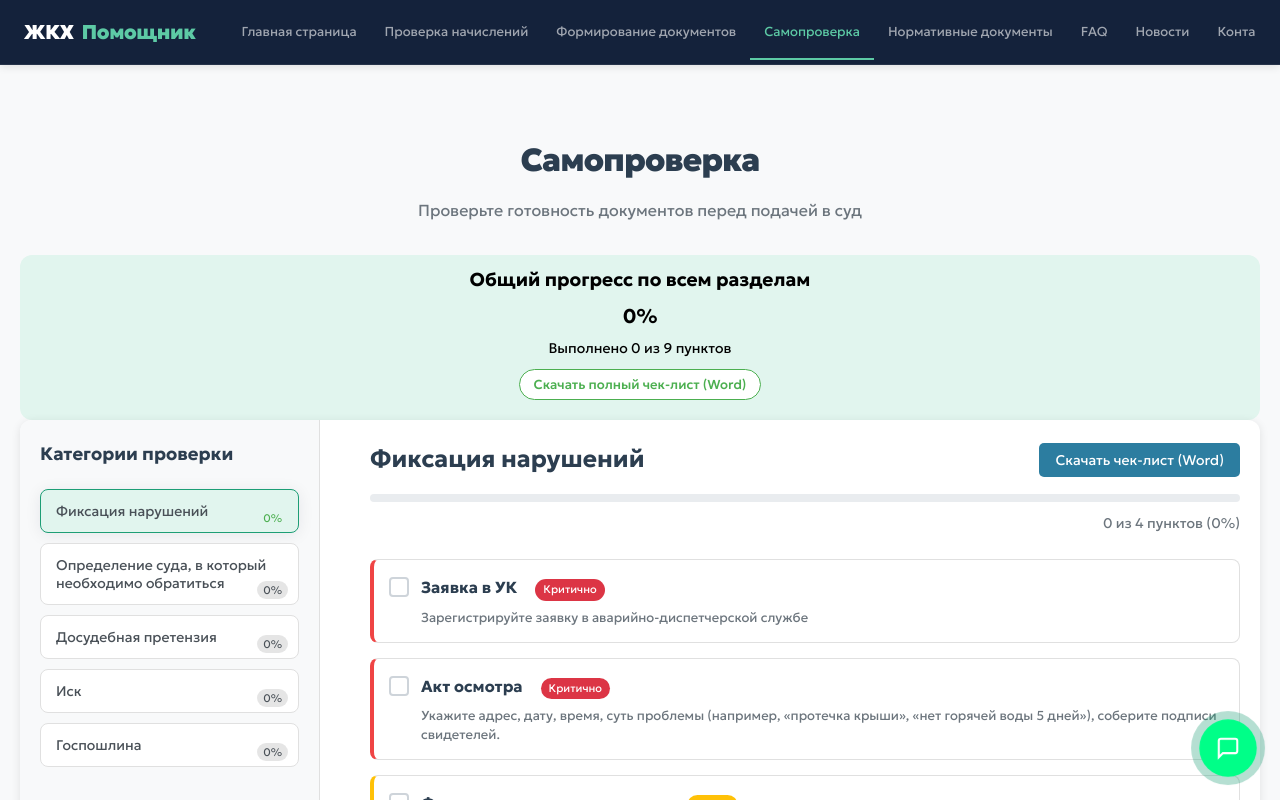
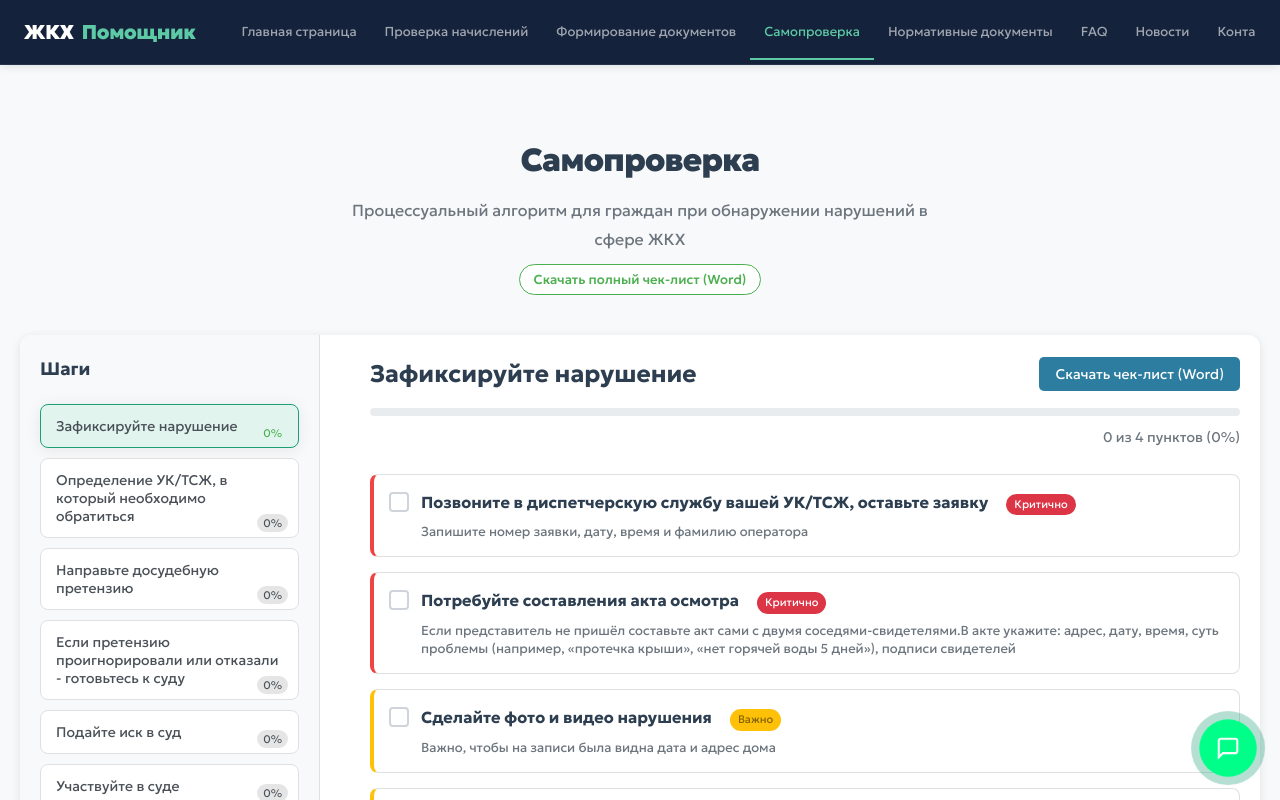
Before and after one commit to satret/zhkh-project, a React (Vite) app in the folder frontend/: page / in a window 1280 px wide. Both pictures are taken after a click on the button "Самопроверка". Shown: the top 800 px of the page. Built offline with nearby package versions, Linux system fonts and the light colour scheme.

Commit message:
fix SelfCheck

```diff
--- a/frontend/src/pages/SelfCheck.jsx
+++ b/frontend/src/pages/SelfCheck.jsx
@@ -15,36 +15,37 @@ export default function SelfCheck() {
  const checklistCategories = [
     {
       id: 'fix',
-      name: 'Фиксация нарушений',
+      name: 'Зафиксируйте нарушение',
       items: [
         {
           id: 'f1',
-          title: 'Заявка в УК',
-          tip: 'Зарегистрируйте заявку в аварийно-диспетчерской службе',
+          title: 'Позвоните в диспетчерскую службу вашей УК/ТСЖ, оставьте заявку',
+          tip: 'Запишите номер заявки, дату, время и фамилию оператора',
           link: '',
           linkText: '',
           importance: 'high'
         },
         {
           id: 'f2',
-          title: 'Акт осмотра',
-          tip: 'Укажите адрес, дату, время, суть проблемы (например, «протечка крыши», «нет горячей воды 5 дней»), соберите подписи свидетелей.',
+          title: 'Потребуйте составления акта осмотра',
+          tip: 'Если представитель не пришёл составьте акт сами с двумя соседями-свидетелями.В акте укажите: адрес, дату, время, суть проблемы (например, «протечка крыши», «нет горячей воды 5 дней»), подписи свидетелей',
           link: '',
           linkText: '',
           importance: 'high'
         },
         {
           id: 'f3',
-          title: 'Фото и видео подтверждения',
-          tip: 'Если есть',
+          title: 'Сделайте фото и видео нарушения',
+          tip: 'Важно, чтобы на записи была видна дата и адрес дома',
           link: '',
           linkText: '',
           importance: 'medium'
-        },
+        }
+        ,
         {
           id: 'f4',
-          title: 'Чеки',
-          tip: 'Если были расходы',
+          title: 'Сохраните все чеки',
+          tip: 'Если понесли расходы из-за нарушения (ремонт, покупка оборудования, испорченные вещи)',
           link: '',
           linkText: '',
           importance: 'medium'
@@ -52,14 +53,14 @@ export default function SelfCheck() {
       ]
     },
     {
-      id: 'choice_of_court',
-      name: 'Определение суда, в который необходимо обратиться',
+      id: 'choice_of_uk',
+      name: 'Определение УК/ТСЖ, в который необходимо обратиться',
       items: [
         {
-          id: 'coc1',
-          title: 'Определите суд, в который будете обращаться',
-          tip: 'Иск подается по месту нахождения ответчика или по месту жительства истца',
-          link: 'https://податьвсуд.рф/справочник-судов/дагестан/районные',
+          id: 'cou1',
+          title: 'Найдите контакты своего УК/ТСЖ',
+          tip: 'Найти контакты своего УК/ТСЖ можно в разделе "Контакты"',
+          link: '#',
           linkText: 'Определить свой суд можно по ссылке',
           importance: 'high'
         }
@@ -67,20 +68,59 @@ export default function SelfCheck() {
     },
     {
       id: 'pre-trial_claim',
-      name: 'Досудебная претензия',
+      name: 'Направьте досудебную претензию',
       items: [
         {
           id: 'ptc1',
-          title: 'Составить претензию',
-          tip: 'Укажите требования и срок для ответа (обычно 10-30 дней)',
+          title: 'Напишите претензию в свободной форме',
+          tip: 'Кто вы, что произошло, чего требуете (устранить нарушение, вернуть деньги, выплатить компенсацию)',
+          link: '#',
+          linkText: 'Составить досудебную претензию можно в разделе "Формирование документов"',
+          importance: 'high'
+        },
+        {
+          id: 'ptc2',
+          title: 'Приложите копии документов',
+          tip: 'Акт осмотра, фото, чеки, справка из УК',
           link: '',
           linkText: '',
           importance: 'high'
         },
         {
-          id: 'ptc2',
-          title: 'Отправить заказным письмом',
-          tip: 'Сохраните квитанцию и опись вложения',
+          id: 'ptc3',
+          title: 'Отправьте претензию Почтой России',
+          tip: 'Заказным письмом с описью вложения и уведомлением о вручении. Сохраните почтовую квитанцию и опись  это доказательство для суда. Ждите ответа до 30 дней',
+          link: '',
+          linkText: '',
+          importance: 'high'
+        }
+      ]
+    },
+    {
+      id: 'prepare_for_trial',
+      name: 'Если претензию проигнорировали или отказали - готовьтесь к суду',
+      items: [
+        {
+          id: 'pft1',
+          title: 'Закажите независимую экспертизу, если нужно оценить ущерб (залив, поломка техники)',
+          tip: 'Эксперт должен иметь лицензию',
+          link: '',
+          linkText: '',
+          importance: 'high'
+        },
+        {
+          id: 'pft2',
+          title: 'Уведомите ответчика об осмотре эксперта',
+          tip: 'Отправьте телеграмму или заказное письмо за 3–5 дней до визита эксперта',
+          link: '',
+          linkText: '',
+          importance: 'high'
+        }
+        ,
+        {
+          id: 'pft3',
+          title: 'Получите письменный отчёт эксперта с расчётом суммы ущерба',
+          tip: '',
           link: '',
           linkText: '',
           importance: 'high'
@@ -89,29 +129,53 @@ export default function SelfCheck() {
     },
     {
       id: 'claim',
-      name: 'Иск',
+      name: 'Подайте иск в суд',
       items: [
         {
           id: 'c1',
-          title: 'Составить исковое заявление',
+          title: 'Определите свой суд',
           tip: '',
           link: '',
           linkText: '',
+          importance: 'high'
+        },
+        {
+          id: 'c2',
+          title: 'Рассчитайте госпошлину',
+          tip: '',
+          link: 'https://calc.consultant.ru/gosposhlina-soj',
+          linkText: 'Рассчитать госпошлину на сайте "Консультант Плюс"',
+          importance: 'high'
+        },
+        {
+          id: 'c3',
+          title: 'Составьте и подайте иск',
+          tip: '',
+          link: '#',
+          linkText: 'Составить иск можно в разделе "Формирование документов"',
           importance: 'high'
         }
       ]
     },
     {
-      id: 'duty',
-      name: 'Госпошлина',
+      id: 'trial',
+      name: 'Участвуйте в суде',
       items: [
         {
-          id: 'd1',
-          title: 'Рассчитайте госпошлину',
+          id: 't1',
+          title: 'Приходите на заседания',
+          tip: 'Если не можете направьте письменное ходатайство о рассмотрении без вас или отправьте представителя',
+          link: '',
+          linkText: '',
+          importance: 'high'
+        },
+        {
+          id: 't2',
+          title: 'Предоставляйте суду оригиналы документов, если попросят',
           tip: '',
-          link: 'https://calc.consultant.ru/gosposhlina-soj',
-          linkText: 'Рассчитать госпошлину на сайте Консультант+',
-          importance: 'medium'
+          link: '',
+          linkText: '',
+          importance: 'high'
         }
       ]
     },
@@ -365,20 +429,8 @@ export default function SelfCheck() {
           <div>
             <div>
               <h1>Самопроверка</h1>
-              <p className="page-subtitle">Проверьте готовность документов перед подачей в суд</p>
-            </div>
-          </div>
-        </div>
-
-        {/* Общий прогресс по всем разделам */}
-          <div className="total-progress-wrapper">
-            <div className="total-progress">
-              <h3>Общий прогресс по всем разделам</h3>
-              <div className="total-progress-percent">{totalAllPercent}%</div>
-              <div className="total-progress-text">
-                Выполнено {checkedAllCount} из {totalAllItems} пунктов
-              </div>
-              <button
+              <p className="page-subtitle">Процессуальный алгоритм для граждан при обнаружении нарушений в сфере ЖКХ</p>
+               <button
               onClick={downloadFullChecklistAsWord}
               className="download-full-btn"
             >
@@ -386,10 +438,11 @@ export default function SelfCheck() {
             </button>
             </div>
           </div>
+        </div>
 
         <div className="selfcheck-container">
           <div className="check-nav">
-            <h3>Категории проверки</h3>
+            <h3>Шаги</h3>
             <div className="check-nav-buttons">
               {checklistCategories.map(cat => {
                 const catItems = cat.items;
```
